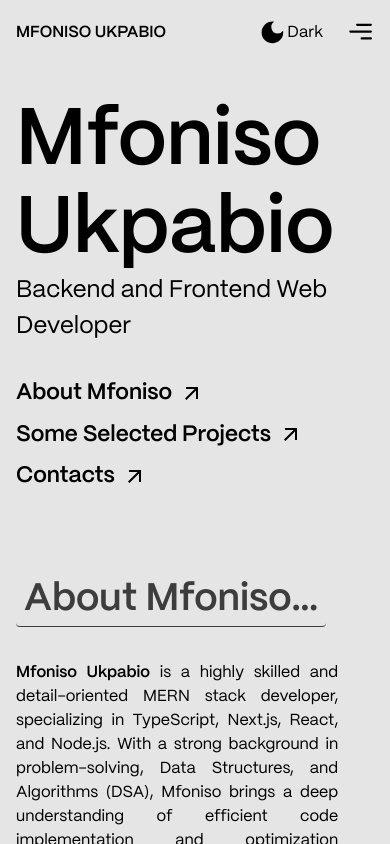
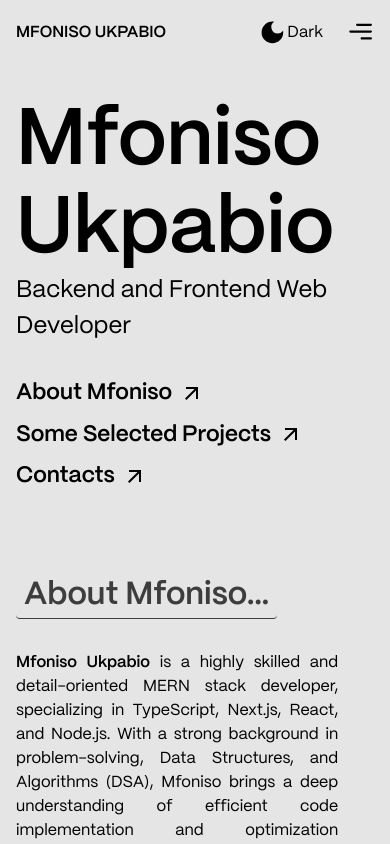
Before and after one commit to AirZED/new-portfolio, a React (Vite) app: page / in a window 390 px wide. Shown: the top 844 px of the page. Built offline with nearby package versions, Linux system fonts and the light colour scheme.

Commit message:
fixed about.module.css

```diff
--- a/src/styles/SelectedProjects.module.css
+++ b/src/styles/SelectedProjects.module.css
@@ -25,3 +25,7 @@
 .projects .see-more-projects p {
     font-size: 1.5rem;
 }
+
+@media (max-width:1200) {
+
+}
--- a/src/styles/Topic.module.css
+++ b/src/styles/Topic.module.css
@@ -5,7 +5,11 @@
     font-weight: 900;
     font-size: 2.4rem;
     color: var(--lessdark-bg);
-
-
     border-bottom: .5px solid var(--lessdark-bg);
 }
+
+@media (max-width:500px) {
+    .topic {
+        font-size: 2rem;
+    }
+}
```
Also changed, not shown: src/styles/Home.module.css (+4 -4 lines).
